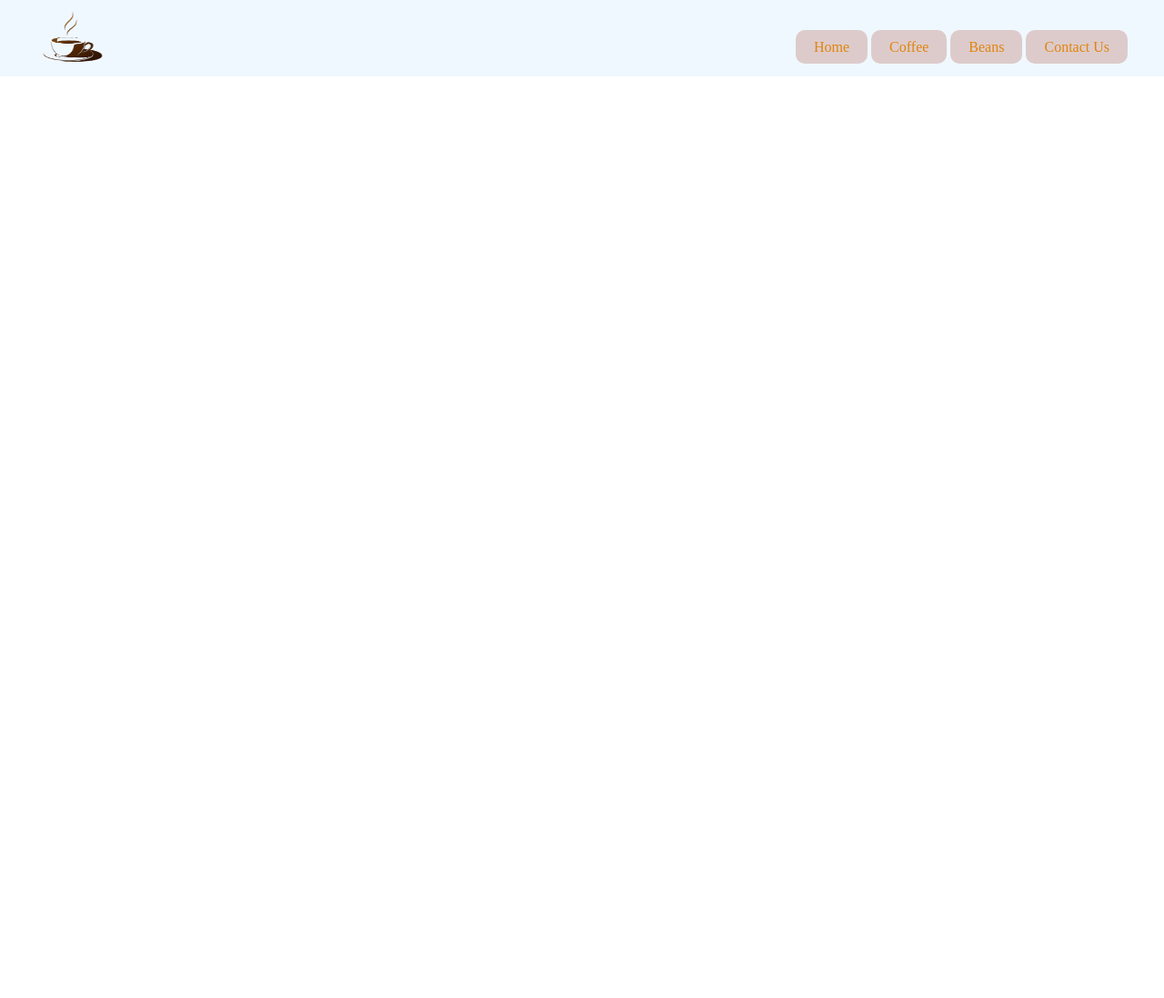
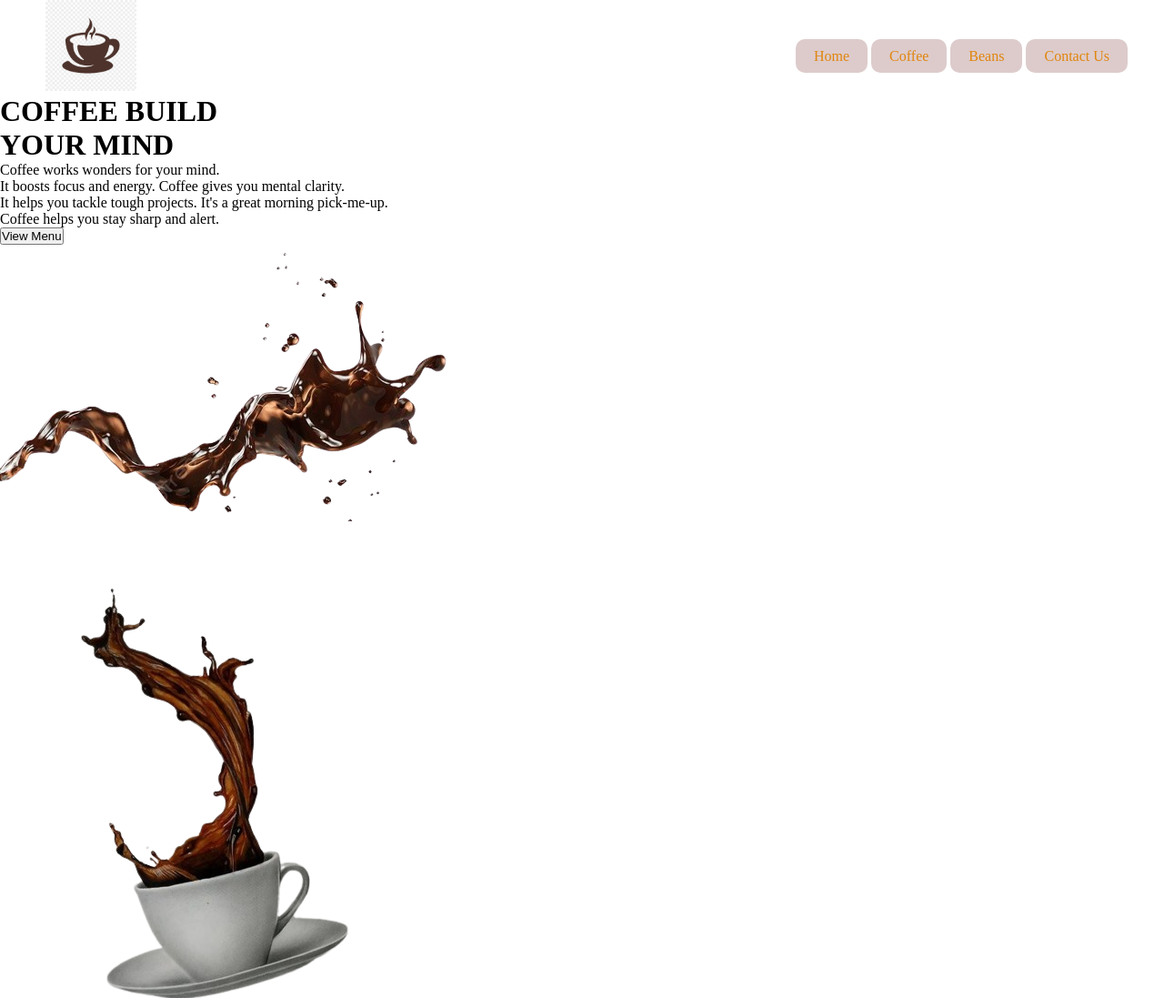
Before and after one commit to ayubi99/coffee-shop-site, a plain HTML site: page index.html in a window 1280 px wide. Shown: the top 1097 px of the page at 91% size. Before the commit the page ends 800 px from the top, so only its background shows below. Drawn offline with Linux system fonts and the light colour scheme.

Commit message:
create home section

```diff
--- a/index.html
+++ b/index.html
@@ -10,7 +10,7 @@
     <!--start navbar-->
     <nav>
         <div id="logo">
-            <img src="./images/logo.png" alt="">
+            <img src="./images/logo pic1.png" alt="">
 
         </div>
         <div class="anchor-tags">
@@ -22,5 +22,26 @@
         </div>
     </nav>
     <!--end navbar-->
+
+    <!--Home Section-->
+    <div class="home">
+        <div class="home-heading">
+            <h1>COFFEE BUILD <br> YOUR MIND</h1>
+            <p>Coffee works wonders for your mind. <br>
+                It boosts focus and energy. Coffee gives you mental clarity. <br>
+                It helps you tackle tough projects. It's a great morning pick-me-up. <br>
+                Coffee helps you stay sharp and alert.
+
+            </p>
+            <button>View Menu</button>
+        </div>
+        <div class="offer">
+            <img src="./images/liq.png" alt="">
+        </div>
+        <div class="home-image">
+            <img src="./images/hom1.png" alt="">
+        </div>
+
+    </div>
 </body>
 </html>
--- a/style.css
+++ b/style.css
@@ -3,7 +3,7 @@
     margin: 0;
 }
 body {
-     background-image: url('./images/bg\ image5');
+     background-image: url('./images/bg\ image2');
      background-size: cover;
      background-position: center;
      background-attachment: fixed;
@@ -12,12 +12,12 @@ nav {
     display: flex;
     justify-content: space-between;
     align-items: center;
-    background-color: aliceblue;
+
 }
 #logo img{
-    width: 80px;
-    height: 80px;
-    padding-left: 40px;
+    width: 100px;
+    height: 100px;
+    padding-left: 50px;
 }
 .anchor-tags {
     margin-top: 20px;
```
Also changed, not shown: images/hom1.png (added), images/liq.png (added), images/mocha-removebg-preview.png (added).
